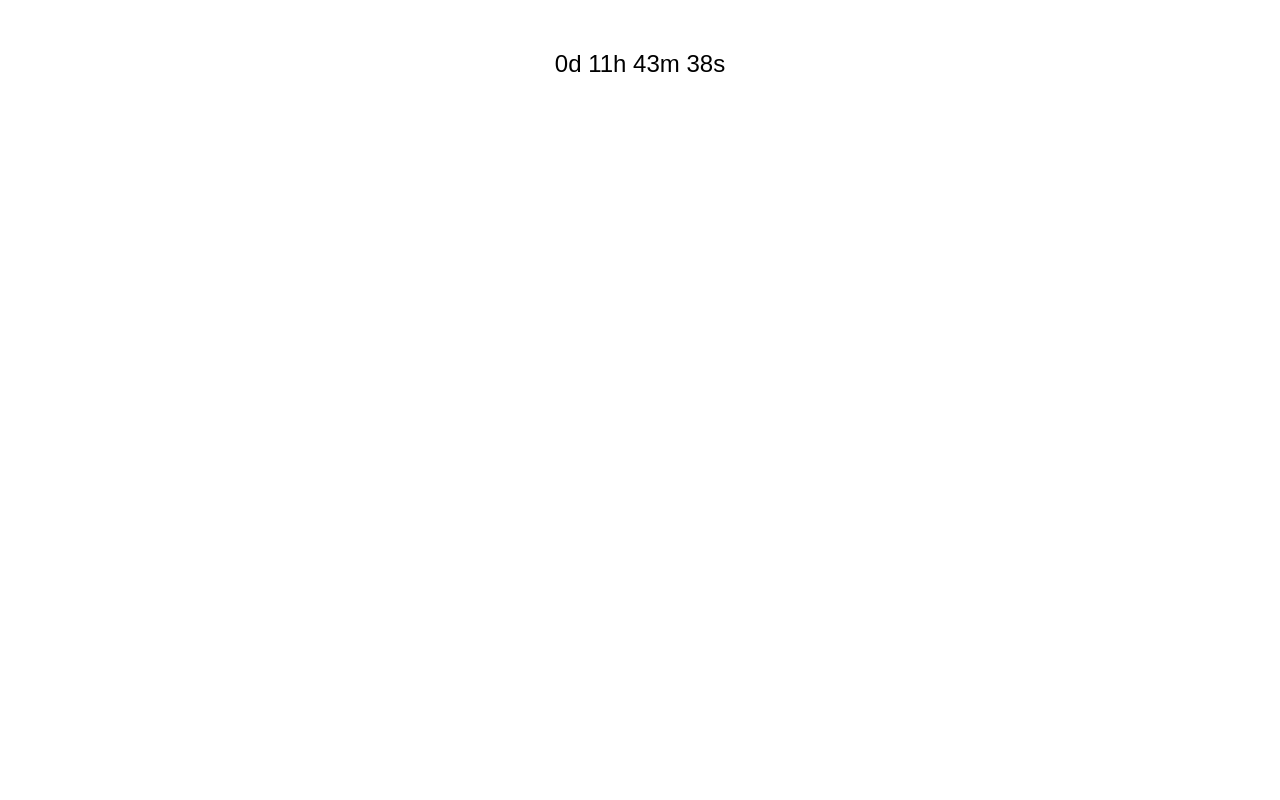
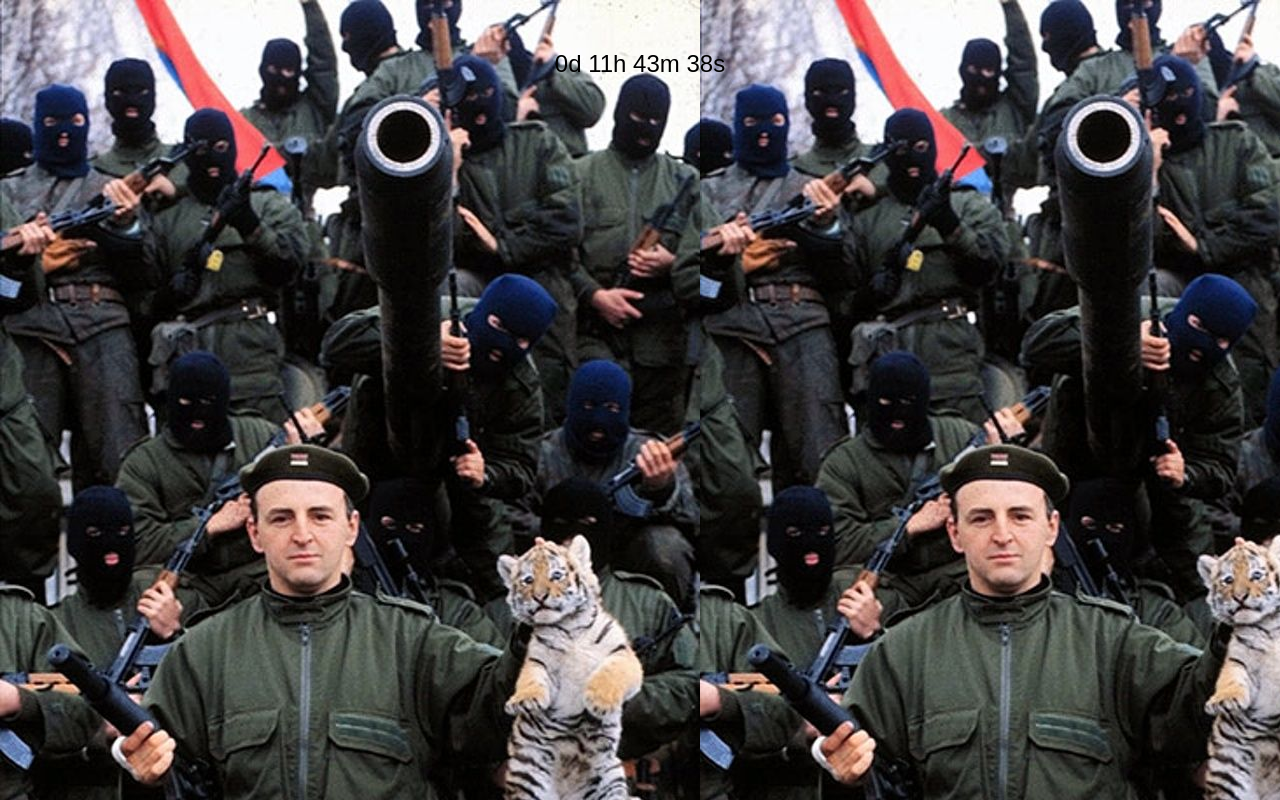
Before and after one commit to riccx/tiger_countdown, a plain HTML site: page index.html in a window 1280 px wide. Drawn offline with Linux system fonts and the light colour scheme.

Commit message:
Update index.html

```diff
--- a/index.html
+++ b/index.html
@@ -8,7 +8,7 @@
     body {
         font-family: Arial, sans-serif;
         text-align: center;
-        background-image: url("tigri-di-arkan.jpeg");
+        background-image: url("tigri-di-arkan.jpg");
     }
     #timer {
         font-size: 24px;
```
